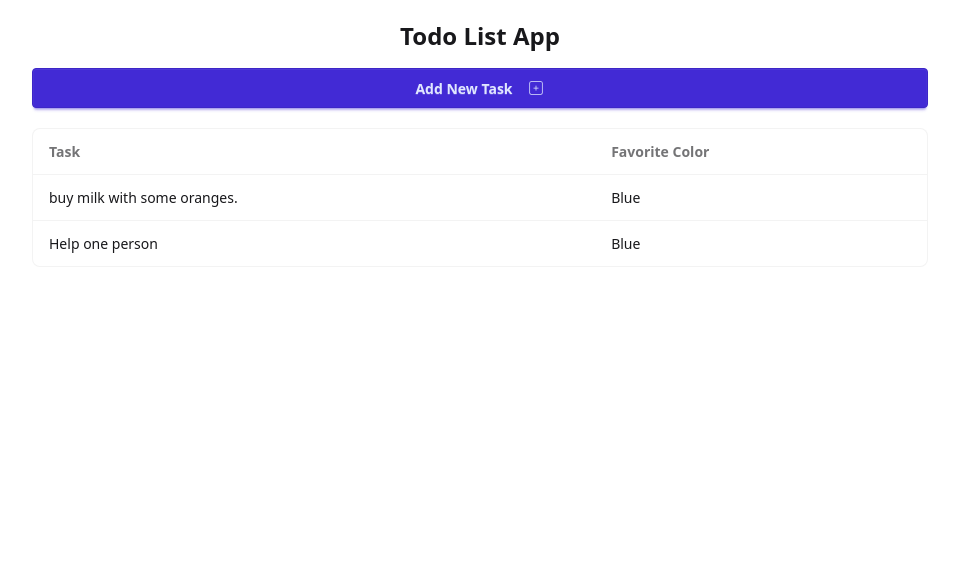
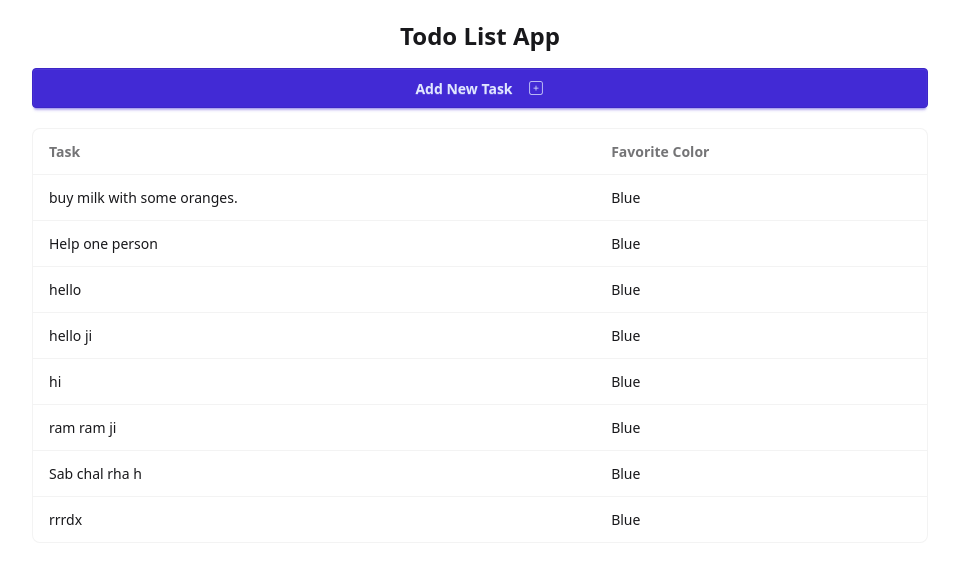
Before and after one commit to D18hr-uv/Todo-List, a Next.js app: page / in a window 1280 px wide. Shown: the top 564 px of the page, without its empty margins (160-1119 px from the left). Built offline with nearby package versions, Linux system fonts and the light colour scheme; data requests are answered from the project's data file.

Commit message:
Add Task fully working

```diff
--- a/api.ts
+++ b/api.ts
@@ -4,8 +4,20 @@ import { ITask } from "./types/tasks";
 const baseURL = 'http://localhost:3001';
 
 export const getALLTodos = async(): Promise<ITask[]> => {
-    const res = await fetch(`${baseURL}/tasks`);
+    const res = await fetch(`${baseURL}/tasks` , {cache: 'no-store'});
     const todos = await res.json();
 
     return todos;
 }
+
+export const addTodo = async (todo:ITask): Promise<ITask> => {
+    const res = await fetch(`${baseURL}/tasks`, {
+        method : 'POST',
+        headers: {
+            'Content-Type': 'application/json'
+        },
+        body: JSON.stringify(todo)
+    })
+    const newTodo  = await res.json();
+    return newTodo;
+}
--- a/app/components/AddTask.tsx
+++ b/app/components/AddTask.tsx
@@ -3,15 +3,24 @@
 import { CiSquarePlus } from "react-icons/ci";
 import Modal from "./Modal";
 import { FormEventHandler, useState } from "react";
+import { addTodo } from "@/api";
+import { useRouter } from "next/navigation";
+import { v4 as uuidv4 } from 'uuid';
 
 const AddTask = () => {
-
+    const router = useRouter();
     const [modalOpen , setModalOpen] = useState<boolean>(false);
     const [newTaskValue, setNewTaskValue] = useState<string>('');
-    const handleSubmitNewTodo: FormEventHandler<HTMLFormElement> = (e) => {
+    const handleSubmitNewTodo: FormEventHandler<HTMLFormElement> = async (e) => {
         e.preventDefault();
-        console.log(newTaskValue);
+        await addTodo({
+            id : uuidv4(),
+            text: newTaskValue,
+        })
+
         setNewTaskValue("");
+        setModalOpen(false);
+        router.refresh();
     }
     return (
         <div>
--- a/data/todos.json
+++ b/data/todos.json
@@ -1,12 +1,36 @@
 {
   "tasks": [
     {
-            "id":"1",
-            "text":"buy milk with some oranges."
+      "id": "1",
+      "text": "buy milk with some oranges."
     },
     {
-            "id":"2",
-            "text":"Help one person"
+      "id": "2",
+      "text": "Help one person"
+    },
+    {
+      "id": "3",
+      "text": "hello"
+    },
+    {
+      "id": "3",
+      "text": "hello ji"
+    },
+    {
+      "id": "3",
+      "text": "hi"
+    },
+    {
+      "id": "3",
+      "text": "ram ram ji"
+    },
+    {
+      "id": "3",
+      "text": "Sab chal rha h"
+    },
+    {
+      "id": "5d8f79ae-8214-4198-b966-54e28f881704",
+      "text": "rrrdx"
     }
   ]
 }
--- a/package.json
+++ b/package.json
@@ -14,7 +14,8 @@
     "postcss": "^8.5.6",
     "react": "19.2.0",
     "react-dom": "19.2.0",
-    "react-icons": "^5.5.0"
+    "react-icons": "^5.5.0",
+    "uuid": "^13.0.0"
   },
   "devDependencies": {
     "@tailwindcss/postcss": "^4.1.17",
```
Also changed, not shown: 1 other file (tests, documents, lock files or other folders). Lines whose indentation alone changed are shown as unchanged.
